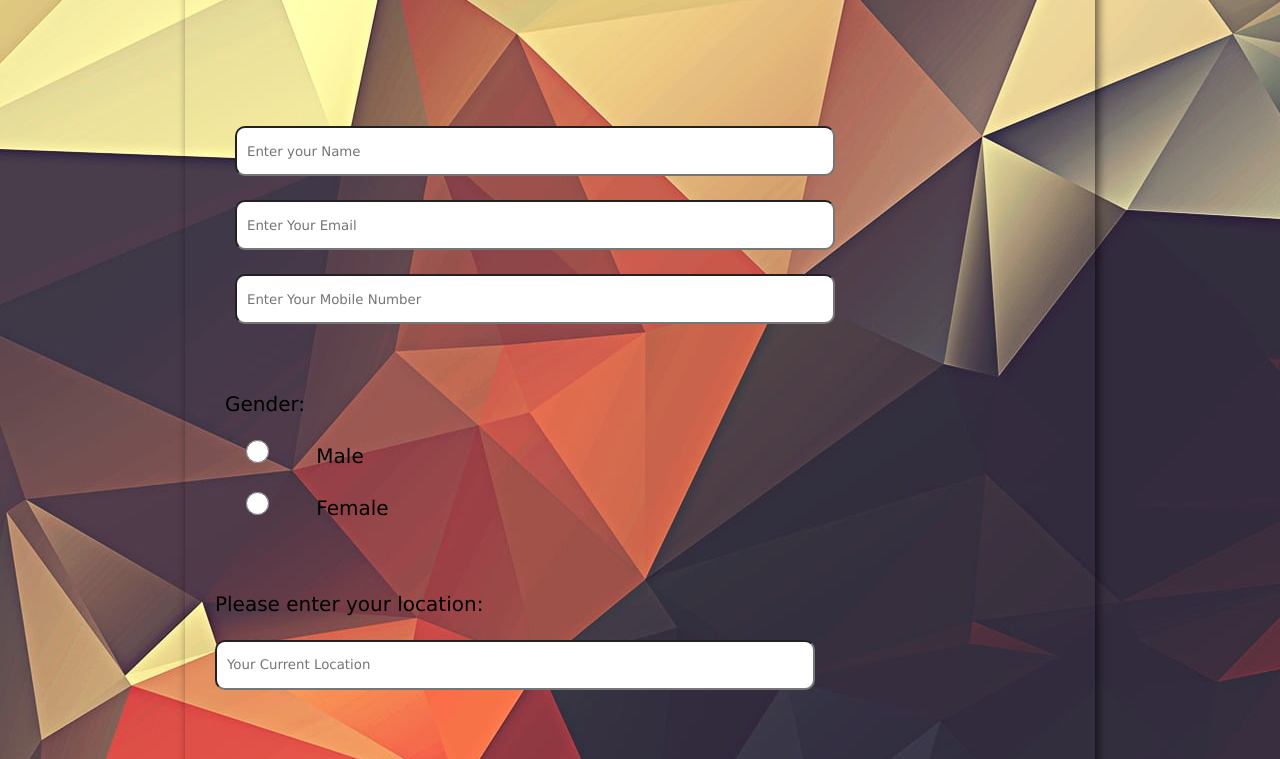
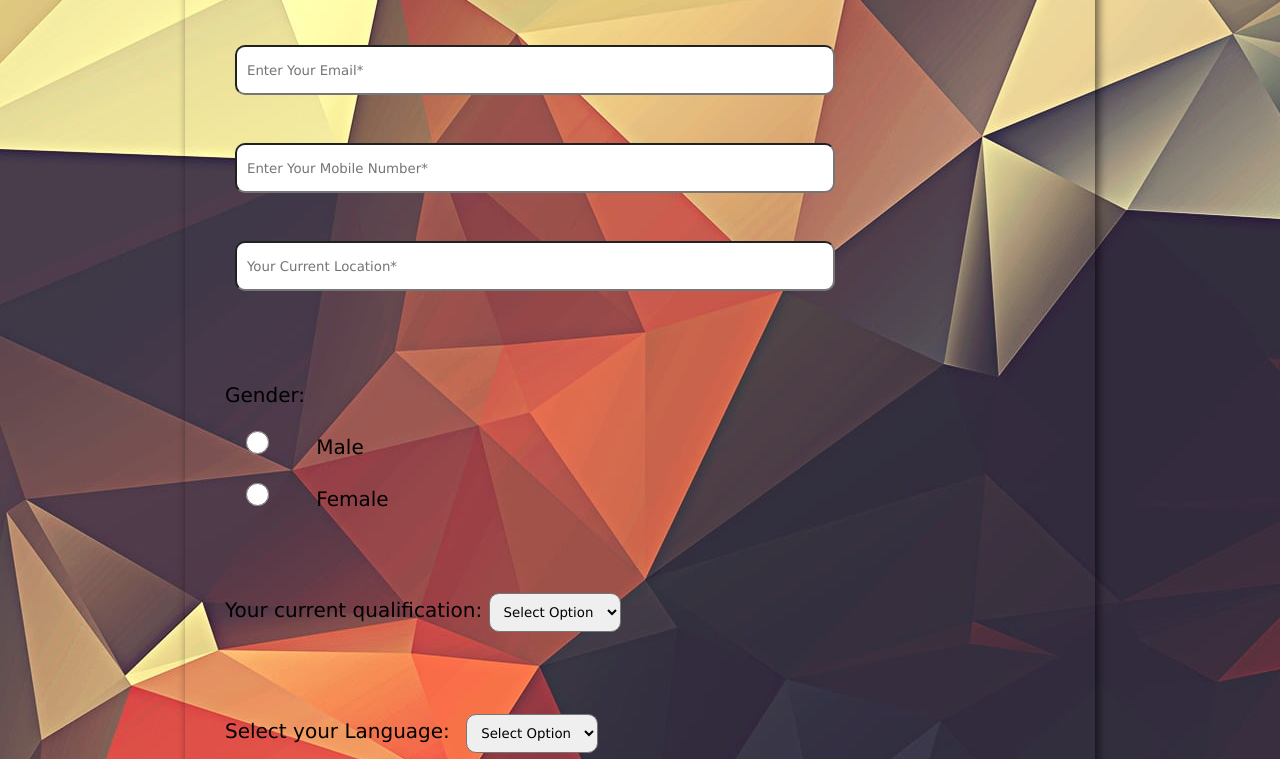
Before and after one commit to cobra4u/INPUT-FORM, a plain HTML site: page index.html in a window 1280 px wide. Shown: the part 491-1250 px from the top of the page. Drawn offline with Linux system fonts and the light colour scheme.

Commit message:
Update index.html

```diff
--- a/index.html
+++ b/index.html
@@ -6,36 +6,39 @@
 
 <body>
   <label class = "wel"> WELCOME TO OUR PAGE </label>
-  <br><br><br><br><br><br><br><br><br>
+  <br><br><br>
   <main class = "container">
     <form id = "form" name = "detail">
 
     <div class="heading">
-      <p>INPUT FORM</p><br><br><br>
+      <p>INPUT FORM</p><br><br>
     </div>
 <div class >
   <!-- Name*: -->
   <div class="txt"><div>
-     <input type = "text" id = "fname" placeholder="Enter your Name"><br><br>
-
+     <input type = "text" id = "fname" placeholder="Enter your Name*"><br><br>
+     <br>
      <!-- Email*: -->
 
-     <input type = "text" id = "mail" placeholder="Enter Your Email"><br><br>
-
+     <input type = "text" id = "mail" placeholder="Enter Your Email*"><br><br>
+     <br>
 
       <!-- Mobile number*:  -->
-      <input type = "text" id = "num" placeholder="Enter Your Mobile Number"><br><br><br>
+      <input type = "text" id = "num" placeholder="Enter Your Mobile Number*"><br><br><br>
+
+       <!-- Please enter your location: <br><br> -->
+      <input type = "text" id = "loca" name = "location" placeholder = "Your Current Location*"><br><br>
     </div>
-   </div>
+   </div><br><br>
 
   <label  for = "Gender">Gender:</label><br><br>
   <input type = "radio" id = "gender" name = "gender" value ="Male">
   <label for="male">Male</label><br><br>
   <input type = "radio" id = "gender" name = "gender" value ="Female">
-  <label for="Female">Female</label><br><br><br><br>
+  <label for="Female">Female</label><br><br>
 
-  Please enter your location: <br><br>
-  <input type = "text" id = "loca" name = "location" placeholder = "Your Current Location"><br><br>
+
+
   <br><br>
   <div class="form-control">
     Your current qualification:
```
